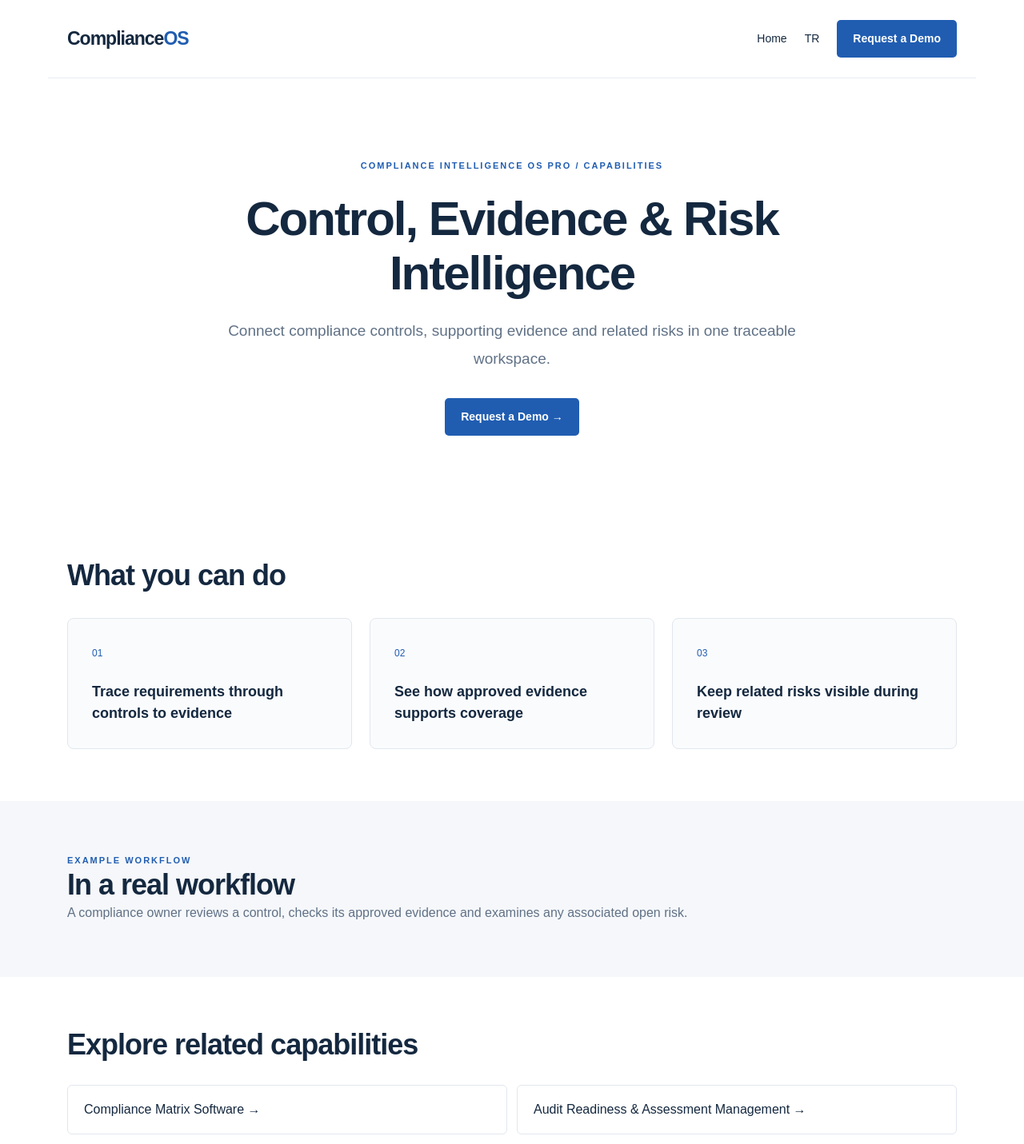
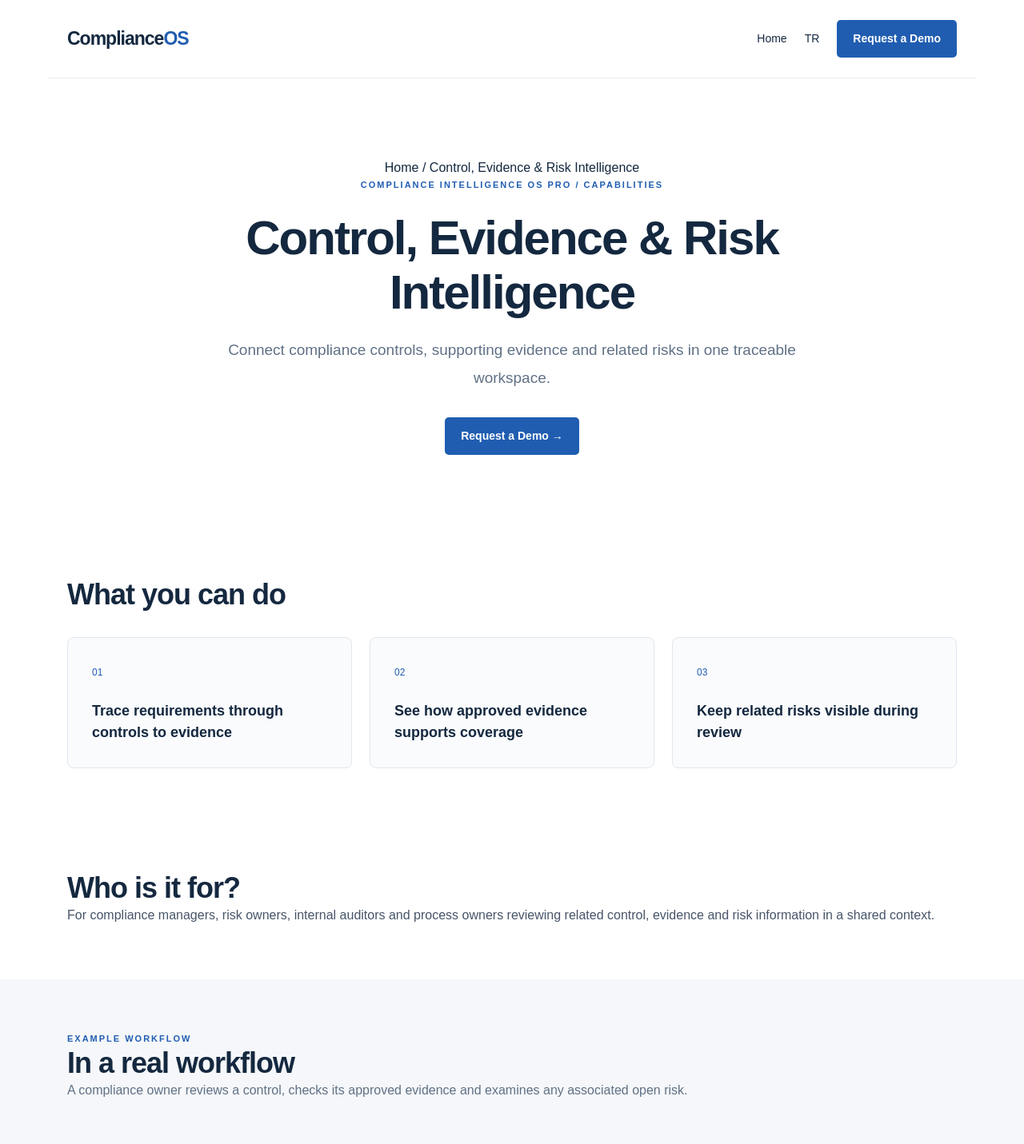
Before and after one commit to fotonist/complianceos_landing, a Next.js app: page /features/control-evidence-risk in a window 1280 px wide. Shown: the top 1431 px of the page at 80% size. Built offline with nearby package versions, Linux system fonts and the light colour scheme.

Commit message:
seo: add localized breadcrumbs and structured data to feature pages (#8)

```diff
--- a/components/CapabilityPage.tsx
+++ b/components/CapabilityPage.tsx
@@ -1,12 +1,16 @@
 import Link from "next/link";
-import {capabilities,featurePath,type Capability,type Locale} from "@/lib/capabilities";
+import {capabilities,featurePath,site,type Capability,type Locale} from "@/lib/capabilities";
 import styles from "./CapabilityPage.module.css";
 export default function CapabilityPage({capability,locale}:{capability:Capability;locale:Locale}){
  const tr=locale==="tr",copy=capability[locale],base=tr?"/tr":"/";
+ const url = site + featurePath(locale,capability.slug);
+ const schema = {"@context":"https://schema.org","@type":"BreadcrumbList","itemListElement":[{"@type":"ListItem","position":1,"name":tr?"Ana sayfa":"Home","item":site+base},{"@type":"ListItem","position":2,"name":copy.title,"item":url}]};
  return <div className={styles.page} lang={locale}>
+ <script type="application/ld+json" dangerouslySetInnerHTML={{__html:JSON.stringify(schema).replace(/</g,"\\u003c")}} />
  <header className={styles.header}><Link className={styles.brand} href={base}>Compliance<span>OS</span></Link><nav aria-label={tr?"Ana menü":"Main navigation"}><Link href={base}>{tr?"Ana sayfa":"Home"}</Link><Link href={featurePath(tr?"en":"tr",capability.slug)} hrefLang={tr?"en":"tr"}>{tr?"EN":"TR"}</Link><Link className={styles.button} href={tr?"/tr/demo":"/demo"}>{tr?"Demo Talep Et":"Request a Demo"}</Link></nav></header>
- <main><section className={styles.hero}><p className={styles.kicker}>COMPLIANCE INTELLIGENCE OS PRO / {tr?"ÜRÜN ÖZELLİKLERİ":"CAPABILITIES"}</p><h1>{copy.title}</h1><p>{copy.description}</p><Link className={styles.button} href={tr?"/tr/demo":"/demo"}>{tr?"Demo Talep Et":"Request a Demo"} →</Link></section>
+ <main><section className={styles.hero}><nav aria-label={tr?"İçerik yolu":"Breadcrumb"}><Link href={base}>{tr?"Ana sayfa":"Home"}</Link> / <span aria-current="page">{copy.title}</span></nav><p className={styles.kicker}>COMPLIANCE INTELLIGENCE OS PRO / {tr?"ÜRÜN ÖZELLİKLERİ":"CAPABILITIES"}</p><h1>{copy.title}</h1><p>{copy.description}</p><Link className={styles.button} href={tr?"/tr/demo":"/demo"}>{tr?"Demo Talep Et":"Request a Demo"} →</Link></section>
  <section className={styles.section}><h2>{tr?"Neler yapabilirsiniz?":"What you can do"}</h2><div className={styles.grid}>{copy.benefits.map((benefit,i)=><article key={benefit}><span>0{i+1}</span><h3>{benefit}</h3></article>)}</div></section>
+ <section className={styles.section}><h2>{tr?"Kimler için?":"Who is it for?"}</h2><p>{tr?"Uyum yöneticileri, risk sorumluları, iç denetçiler ve süreç sahipleri için ilgili kontrol, kanıt ve risk bilgilerini ortak bağlamda değerlendirmeyi destekler.":"For compliance managers, risk owners, internal auditors and process owners reviewing related control, evidence and risk information in a shared context."}</p></section>
  <section className={styles.example}><p className={styles.kicker}>{tr?"ÖRNEK SENARYO":"EXAMPLE WORKFLOW"}</p><h2>{tr?"Gerçek bir iş akışında":"In a real workflow"}</h2><p>{copy.scenario}</p></section>
  <section className={styles.section}><h2>{tr?"Diğer platform yetenekleri":"Explore related capabilities"}</h2><div className={styles.links}>{capabilities.filter(c=>c.slug!==capability.slug).map(c=><Link href={featurePath(locale,c.slug)} key={c.slug}>{c[locale].title} →</Link>)}</div></section>
  <section className={styles.cta}><h2>{tr?"Kurumunuzun ihtiyaçlarını birlikte değerlendirelim.":"Explore how ComplianceOS fits your organization."}</h2><Link className={styles.button} href={tr?"/tr/demo":"/demo"}>{tr?"Demo Talep Et":"Request a Demo"} →</Link></section></main>
```
